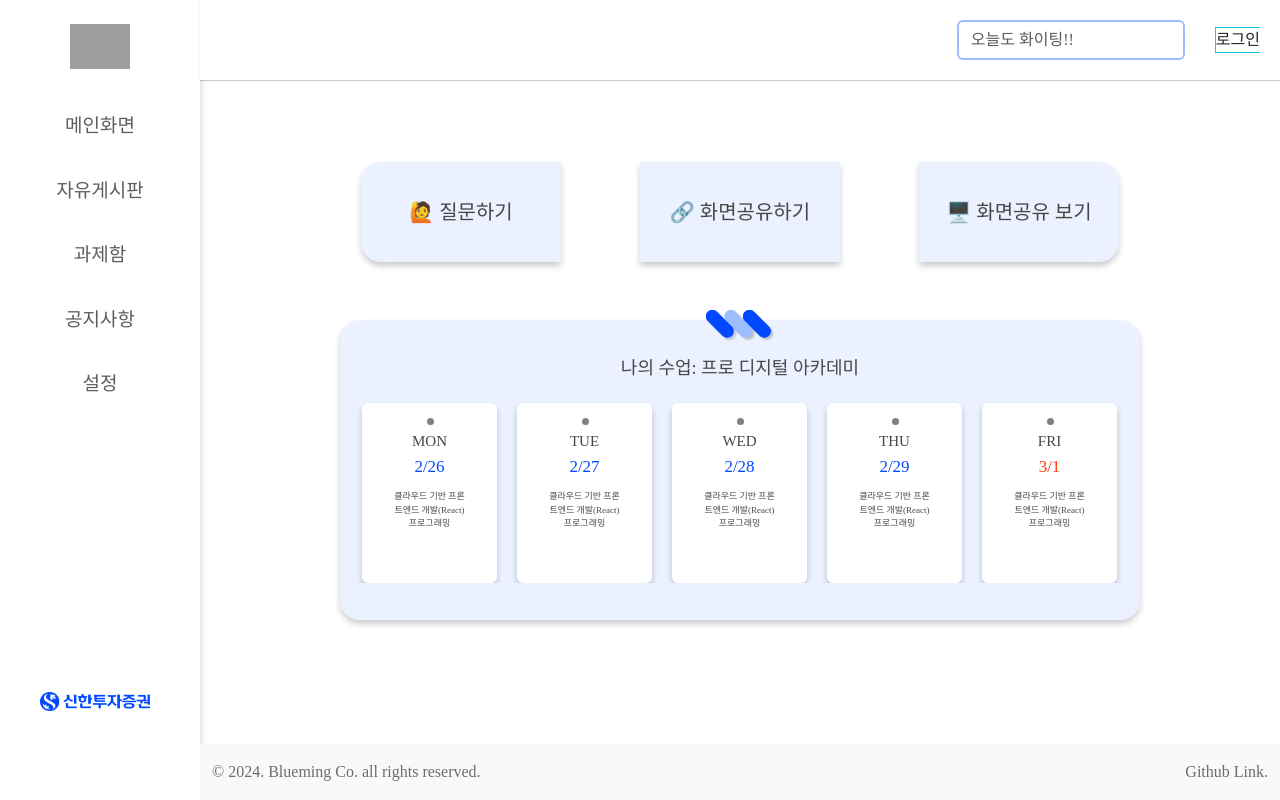
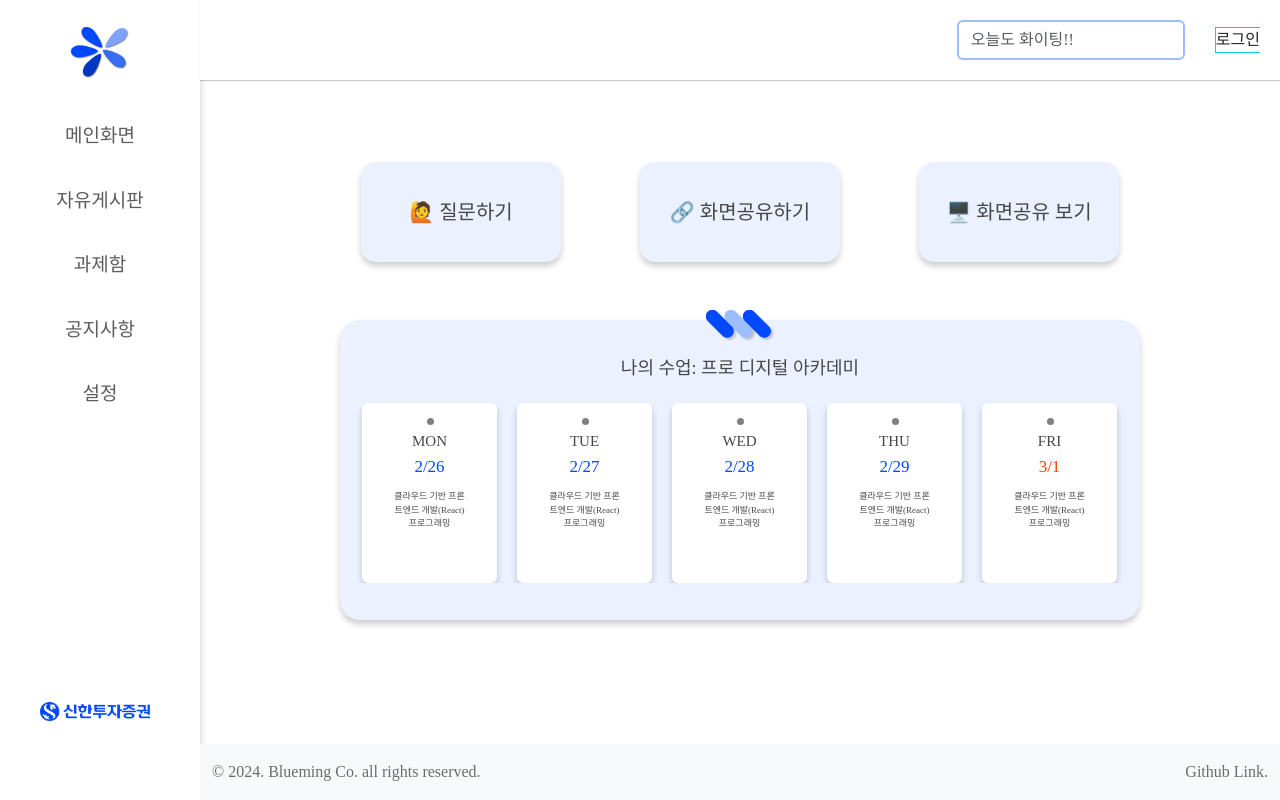
Before and after one commit to seohee99/Blueming, a React (Vite) app in the folder frontend/: page / in a window 1280 px wide. Built offline with nearby package versions, Linux system fonts and the light colour scheme; grey boxes are pictures that could not be loaded.

Commit message:
Style: 메인 페이지 배치 수정

```diff
--- a/frontend/src/components/Sidebar.jsx
+++ b/frontend/src/components/Sidebar.jsx
@@ -2,7 +2,7 @@
 import React from "react";
 import { Nav } from "react-bootstrap";
 import { Link } from "react-router-dom";
-import logo from "/b-logo-bloom.png";
+import logo from "/b-logo.png";
 import ciLogo from "/ci-logo.png";
 import "./Sidebar.css";
 
--- a/frontend/src/routes/MainPage.css
+++ b/frontend/src/routes/MainPage.css
@@ -14,7 +14,7 @@
 .main-btn {
   width: 200px;
   height: 100px;
-  border-radius: 20px;
+  border-radius: 15px !important;
   box-shadow: 0px 4px 6px rgba(0, 0, 0, 0.2);
   background-color: #ebf1ff;
   color: #474747;
--- a/frontend/src/routes/MainPage.jsx
+++ b/frontend/src/routes/MainPage.jsx
@@ -30,6 +30,9 @@ export default function MainPage() {
 
   console.log("code", codelink);
 
+  // 정보
+  const CLASS = "프로 디지털 아카데미";
+
   return (
     <div className="main-container">
       <div className="btn-group">
@@ -48,7 +51,7 @@ export default function MainPage() {
       <img className="point-img" src={point} width="75" alt="Blueming point" />
       <div className="week-board">
         {/* TODO */}
-        <p>나의 수업: 프로 디지털 아카데미</p>
+        <p>나의 수업: {CLASS}</p>
         <div className="week-card-container">
           <Card className="custom-card c1">
             <div className="circle"></div>
```
